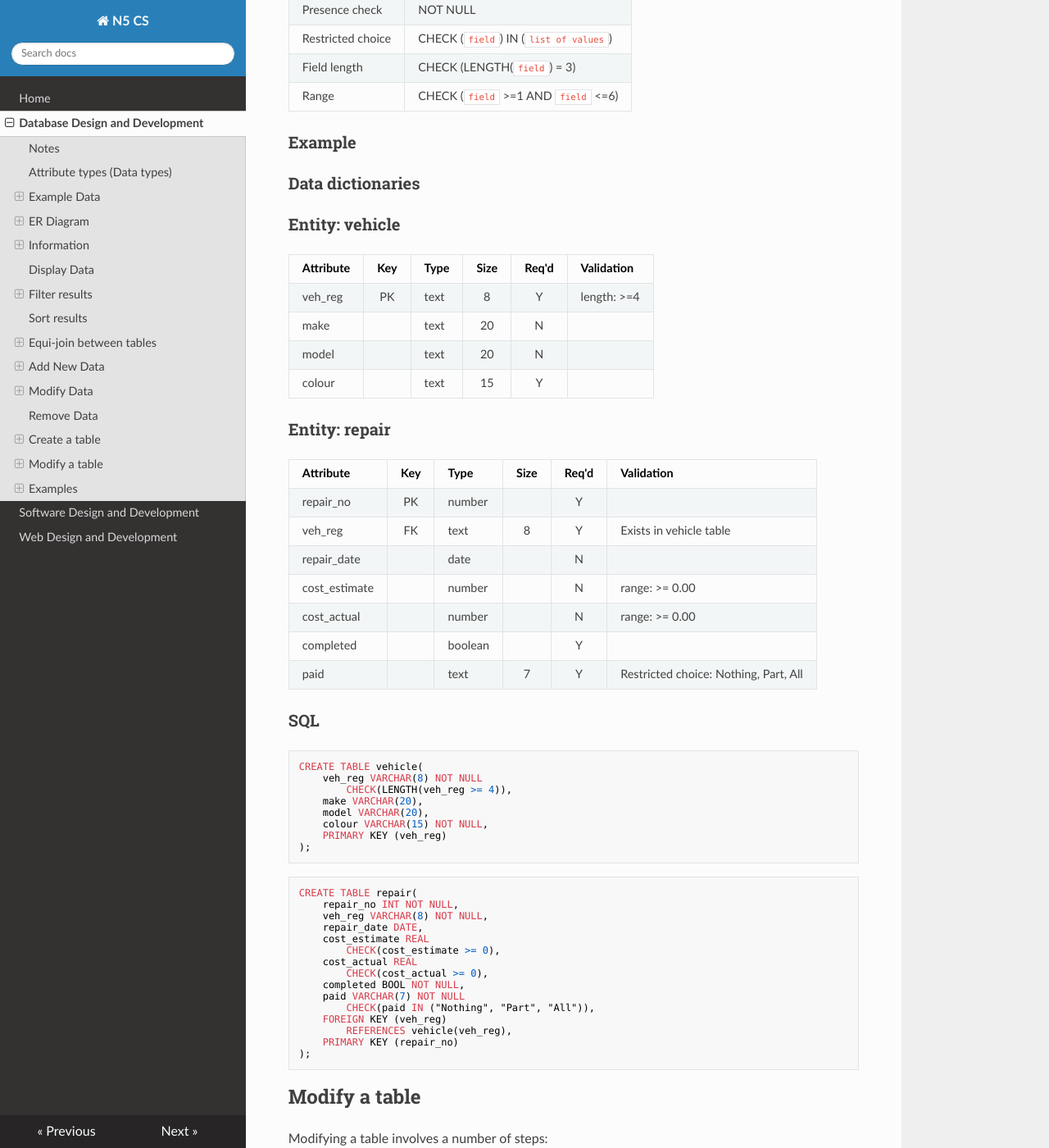
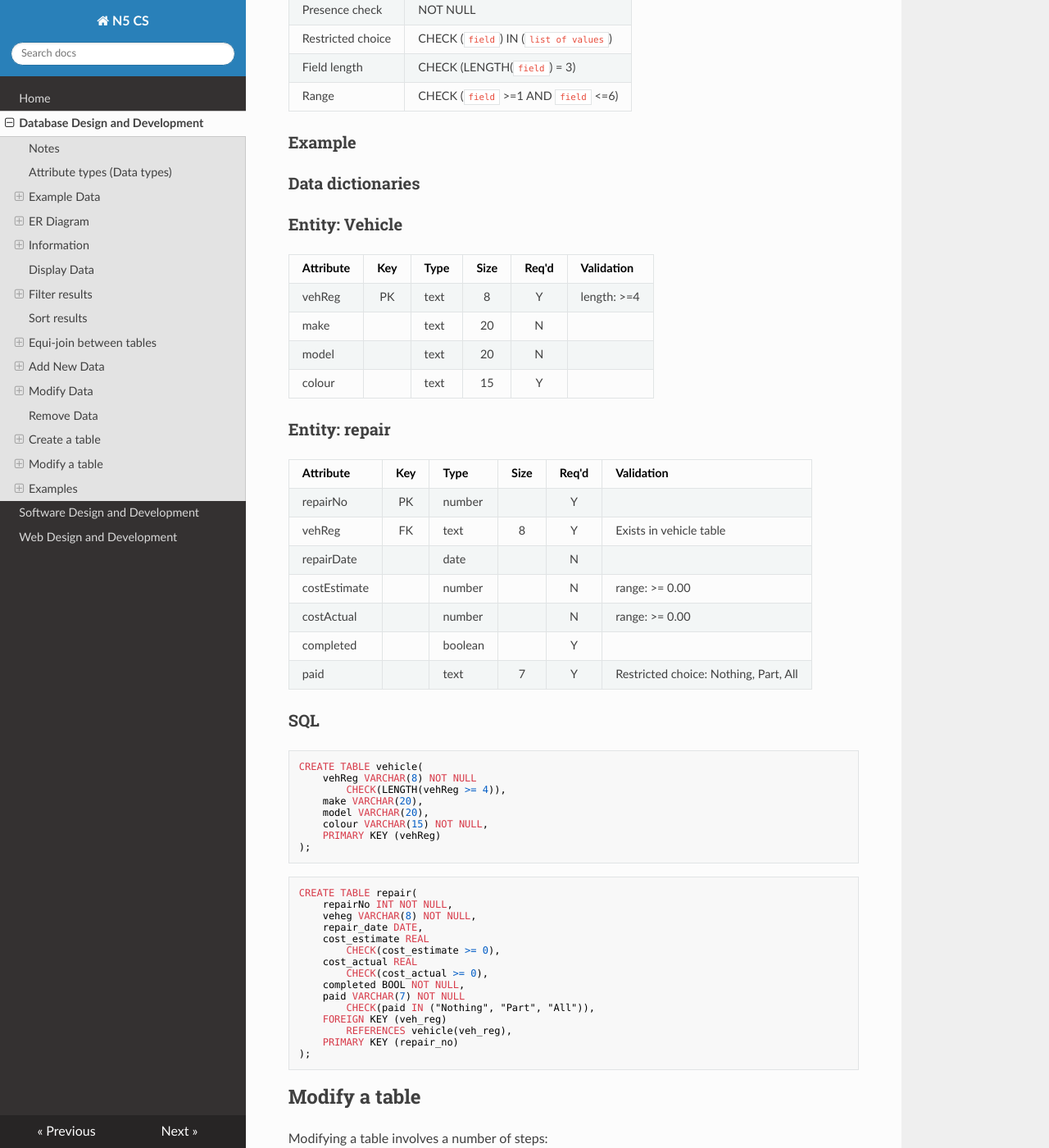
Before and after one commit to MrFriendCS/N5-CS, an MkDocs documentation site: the page built from docs/N5-CS-DDD.md, in a window 1280 px wide and 1400 px high, scrolled down 6757 px. Shown: the whole window at 82% size. Built offline with MkDocs 1.6.1, drawn with Linux system fonts in a browser that asks for light colours; nearby versions of some CDN libraries; some of the changed text lies outside the part shown.

Commit message:
docs/N5-CS-DDD.md updated from https://stackedit.io/

````diff
--- a/docs/N5-CS-DDD.md
+++ b/docs/N5-CS-DDD.md
@@ -301,44 +301,44 @@ __Caution__: without the `WHERE` clause all records would be deleted!
 
 ### Data dictionaries
 
-### Entity: vehicle
+### Entity: Vehicle
 
 | Attribute | Key   | Type    | Size  | Req'd | Validation |
 | --------- | :---: | ----    | :---: | :---: | ---------- |
-| veh_reg   | PK    | text    | 8     | Y     | length: >=4 |
+| vehReg    | PK    | text    | 8     | Y     | length: >=4 |
 | make      |       | text    | 20    | N     | |
 | model     |       | text    | 20    | N     | |
 | colour    |       | text    | 15    | Y     | |
 
 ### Entity: repair
 
-| Attribute     | Key   | Type    | Size  | Req'd | Validation |
-| ---------     | :---: | ----    | :---: | :---: | ---------- |
-| repair_no     | PK    | number  |       | Y     | |
-| veh_reg       | FK    | text    | 8     | Y     | Exists in vehicle table |
-| repair_date   |       | date    |       | N     | |
-| cost_estimate |       | number  |       | N     | range: >= 0.00 |
-| cost_actual   |       | number  |       | N     | range: >= 0.00 |
-| completed     |       | boolean |       | Y     | |
-| paid          |       | text    | 7     | Y     | Restricted choice: Nothing, Part, All |
+| Attribute    | Key   | Type    | Size  | Req'd | Validation |
+| ---------    | :---: | ----    | :---: | :---: | ---------- |
+| repairNo     | PK    | number  |       | Y     | |
+| vehReg       | FK    | text    | 8     | Y     | Exists in vehicle table |
+| repairDate   |       | date    |       | N     | |
+| costEstimate |       | number  |       | N     | range: >= 0.00 |
+| costActual   |       | number  |       | N     | range: >= 0.00 |
+| completed    |       | boolean |       | Y     | |
+| paid         |       | text    | 7     | Y     | Restricted choice: Nothing, Part, All |
 
 ### SQL
 
 ``` sql
 CREATE TABLE vehicle(
-    veh_reg VARCHAR(8) NOT NULL
-        CHECK(LENGTH(veh_reg >= 4)),
+    vehReg VARCHAR(8) NOT NULL
+        CHECK(LENGTH(vehReg >= 4)),
     make VARCHAR(20),
     model VARCHAR(20),
     colour VARCHAR(15) NOT NULL,
-    PRIMARY KEY (veh_reg)
+    PRIMARY KEY (vehReg)
 );
 ```
 
 ``` sql
 CREATE TABLE repair(
-    repair_no INT NOT NULL,
-    veh_reg VARCHAR(8) NOT NULL,
+    repairNo INT NOT NULL,
+    veheg VARCHAR(8) NOT NULL,
     repair_date DATE,
     cost_estimate REAL
         CHECK(cost_estimate >= 0),
````
Also changed, not shown: other parts of docs/N5-CS-DDD.md (+7 -7 lines).
